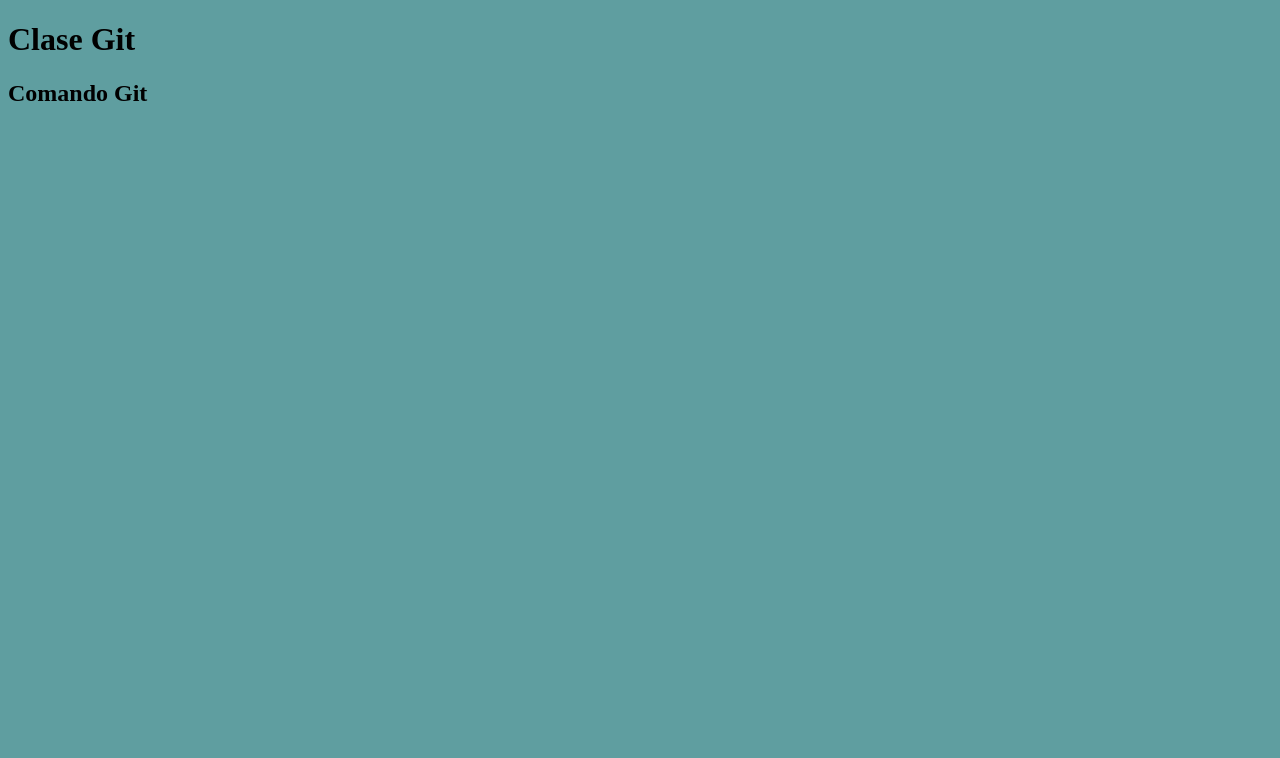
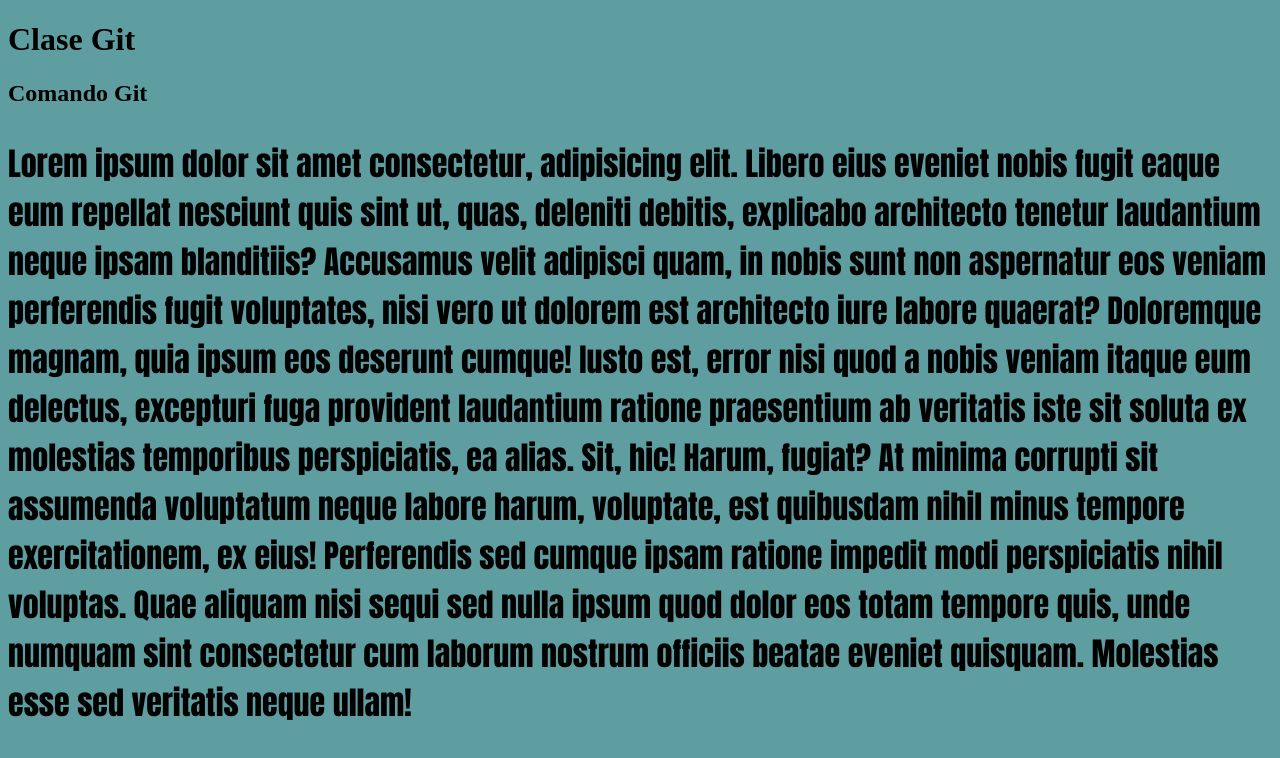
Before and after one commit to Sofiamunnog/Git, a plain HTML site: page GIT_LIMPIO/index.html in a window 1280 px wide. Drawn offline with Linux system fonts and the light colour scheme.

Commit message:
Estiloal párrafo

```diff
--- a/GIT_LIMPIO/css/index.css
+++ b/GIT_LIMPIO/css/index.css
@@ -1,3 +1,8 @@
 body{
     background-color: cadetblue;
 }
+
+p{
+    font-size: xx-large;
+    font-family: Impact, Haettenschweiler, 'Arial Narrow Bold', sans-serif;
+}
--- a/GIT_LIMPIO/index.html
+++ b/GIT_LIMPIO/index.html
@@ -11,6 +11,11 @@
 
     <h1>Clase Git</h1>
     <h2>Comando Git</h2>
+    <p>Lorem ipsum dolor sit amet consectetur, adipisicing elit. Libero eius eveniet nobis fugit eaque eum repellat nesciunt quis sint ut, quas, deleniti debitis, explicabo architecto tenetur laudantium neque ipsam blanditiis?
+    Accusamus velit adipisci quam, in nobis sunt non aspernatur eos veniam perferendis fugit voluptates, nisi vero ut dolorem est architecto iure labore quaerat? Doloremque magnam, quia ipsum eos deserunt cumque!
+    Iusto est, error nisi quod a nobis veniam itaque eum delectus, excepturi fuga provident laudantium ratione praesentium ab veritatis iste sit soluta ex molestias temporibus perspiciatis, ea alias. Sit, hic!
+    Harum, fugiat? At minima corrupti sit assumenda voluptatum neque labore harum, voluptate, est quibusdam nihil minus tempore exercitationem, ex eius! Perferendis sed cumque ipsam ratione impedit modi perspiciatis nihil voluptas.
+    Quae aliquam nisi sequi sed nulla ipsum quod dolor eos totam tempore quis, unde numquam sint consectetur cum laborum nostrum officiis beatae eveniet quisquam. Molestias esse sed veritatis neque ullam!</p>
     <!-- #----COMANDOS BÁSICOS PARA INICIALIZAR LA CARPETA GIT EN VISUAL STUDIO CODE--------
         1. Verficar si la instalación de Git esta ok con: git version
         2. Inicializar git (Genera un archivo oculto donde guarda la info del proyecto y veremos los archivos con una U): git init
```
